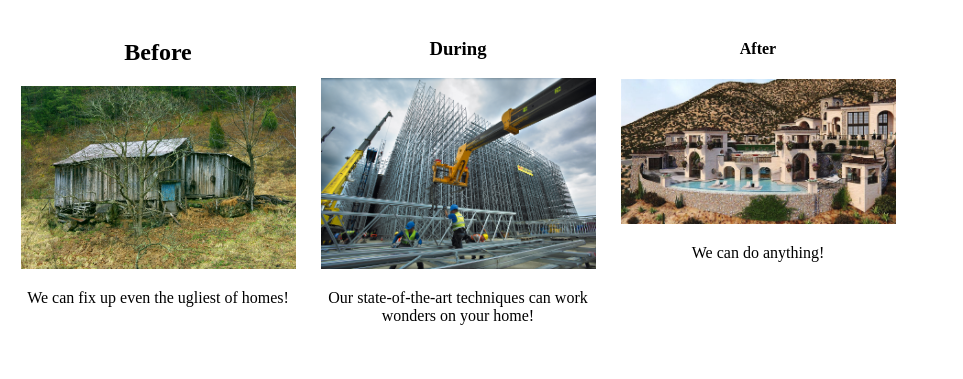
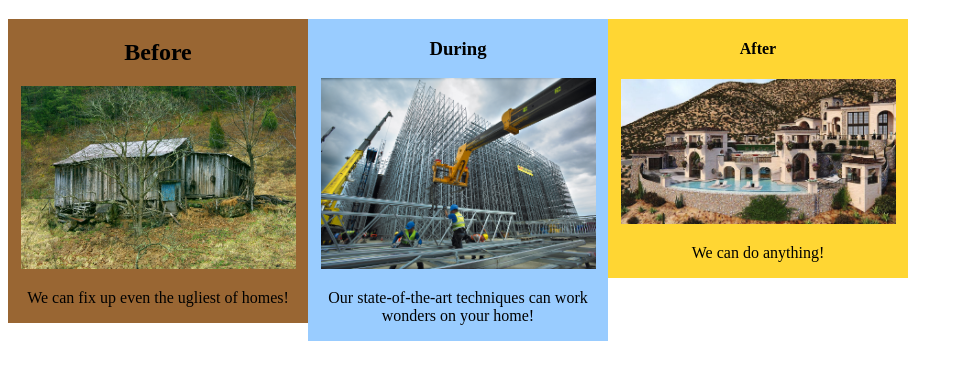
Before and after one commit to Franciswilhelm/Interior-decorator, a plain HTML site: page index.html in a window 1280 px wide. Shown: the part 61-440 px from the top of the page, without its empty margins (0-963 px from the left). Drawn offline with Linux system fonts and the light colour scheme.

Commit message:
add colors to columns

```diff
--- a/css/styles.css
+++ b/css/styles.css
@@ -7,3 +7,15 @@ img {
   width: 300px;
   text-align: center;
 }
+
+.one {
+  background-color: #996633;
+}
+
+.two {
+  background-color: #99ccff;
+}
+
+.three {
+  background-color: #ffd633;
+}
--- a/index.html
+++ b/index.html
@@ -6,17 +6,17 @@
 </head>
 <body>
   <h1>Interior design wooooo!</h1>
-  <div class="column">
+  <div class="column one">
     <h2>Before</h2>
     <img src="img/img.jpg" alt="A broken down and ugly house">
     <p>We can fix up even the ugliest of homes!</p>
   </div>
-  <div class="column">
+  <div class="column two">
     <h3>During</h3>
     <img src="img/During.jpg" alt="Us decorating/doing construction">
     <p>Our state-of-the-art techniques can work wonders on your home!</p>
   </div>
-  <div class="column">
+  <div class="column three">
     <h4>After</h4>
     <img src="img/After.jpg" alt="Your new home!">
     <p>We can do anything!</p>
```
